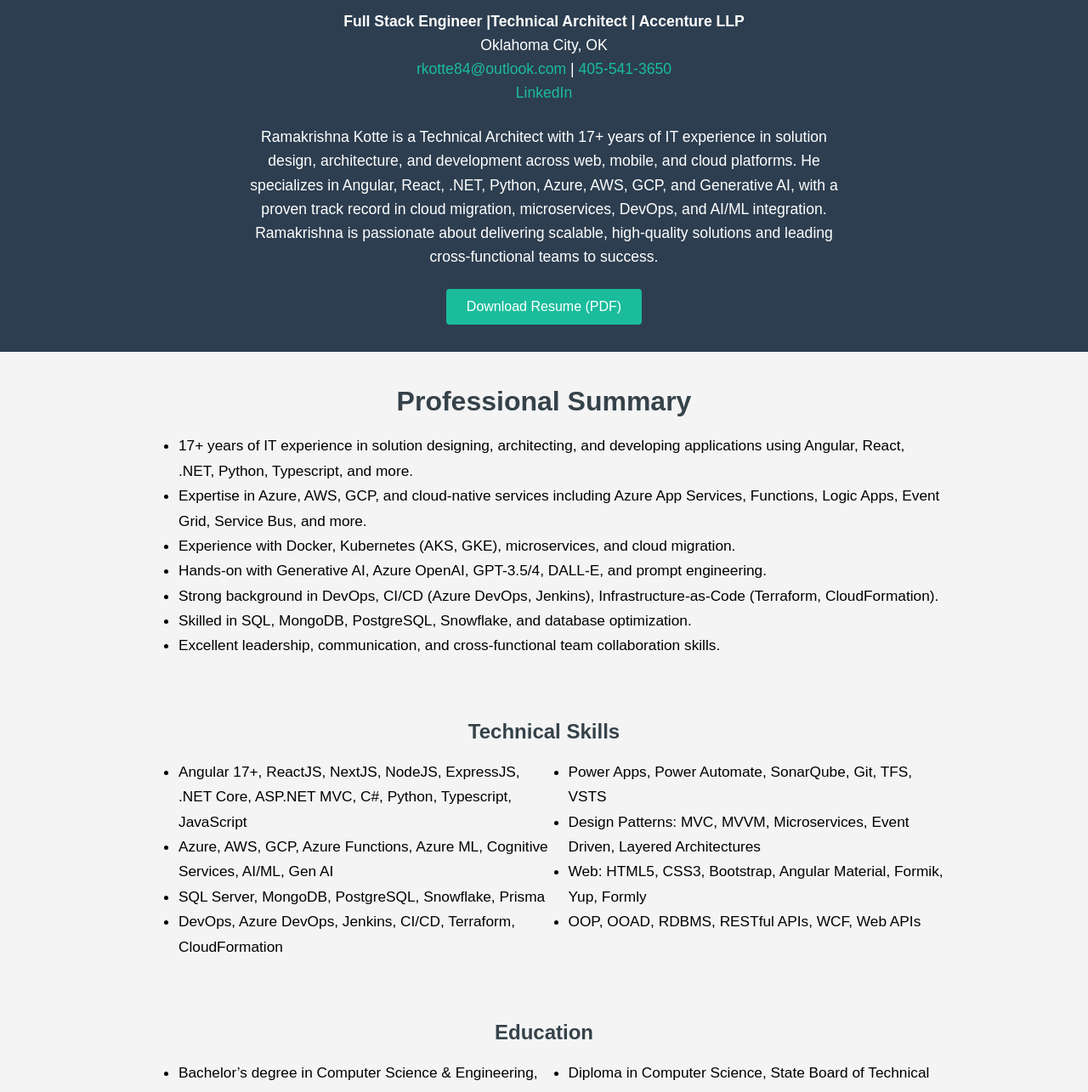
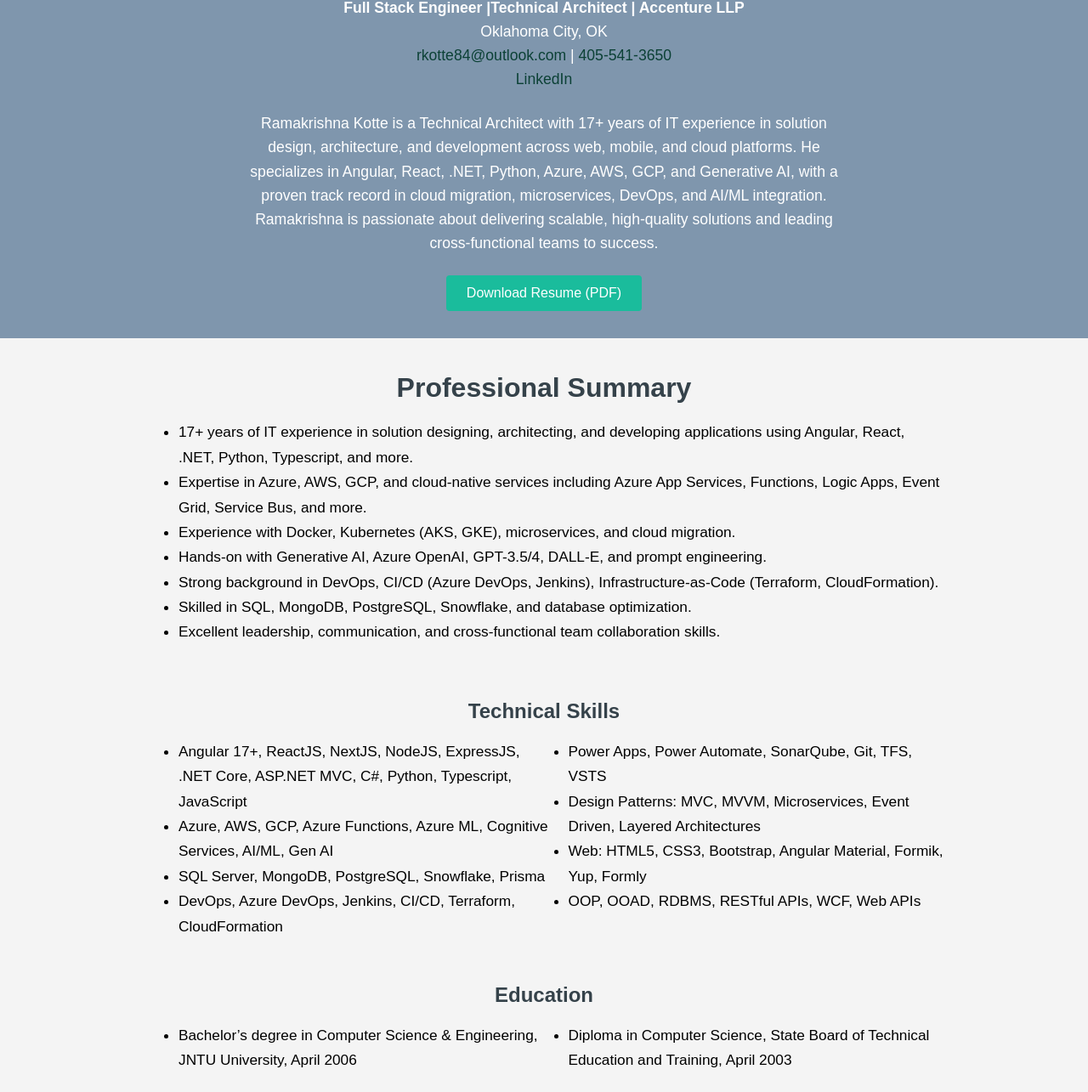
Before and after one commit to rkotte84/myprofile, a website: page src/index.html in a window 1280 px wide. Shown: the part 371-1656 px from the top of the page at 85% size. Drawn offline with Linux system fonts and the light colour scheme.

Commit message:
color adjust

```diff
--- a/src/index.html
+++ b/src/index.html
@@ -22,15 +22,15 @@
     </header>
     <main>
         <!-- Hero section with photo and introduction -->
-        <section class="hero" style="text-align:center; padding: 3rem 1rem 2rem 1rem; background: #2d3e50; color: #fff;">
+        <section class="hero" style="text-align:center; padding: 2rem 1rem 2rem 1rem; background: #7f96ad; color: #fff;">
             <img src="assets/Picture1.jpg" alt="Ramakrishna Kotte Photo" class="profile-image" style="width:150px; height:150px; border-radius:50%; object-fit:cover; border:4px solid #1abc9c; margin-bottom:1rem;">
             <h2 style="margin-top:0.5rem;">Ramakrishna Kotte</h2>
             <p style="margin:0.5rem 0 0.5rem 0; font-size:1.1rem;">
                 <strong>Full Stack Engineer |Technical Architect | Accenture LLP</strong><br>
                 Oklahoma City, OK<br>
-                <a href="mailto:rkotte84@outlook.com" style="color:#1abc9c; text-decoration:none;">rkotte84@outlook.com</a> |
-                <a href="tel:4055413650" style="color:#1abc9c; text-decoration:none;">405-541-3650</a><br>
-                <a href="https://www.linkedin.com/in/ramakrishna-kotte/" target="_blank" style="color:#1abc9c; text-decoration:none;">LinkedIn</a>
+                <a href="mailto:rkotte84@outlook.com" style="color:#0c4136; text-decoration:none;">rkotte84@outlook.com</a> |
+                <a href="tel:4055413650" style="color:#0c4136; text-decoration:none;">405-541-3650</a><br>
+                <a href="https://www.linkedin.com/in/ramakrishna-kotte/" target="_blank" style="color:#0c4136;; text-decoration:none;">LinkedIn</a>
             </p>
             <p style="max-width:700px; margin:1.5rem auto 0 auto; font-size:1.1rem; line-height:1.6;">
                 Ramakrishna Kotte is a Technical Architect with 17+ years of IT experience in solution design, architecture, and development across web, mobile, and cloud platforms. He specializes in Angular, React, .NET, Python, Azure, AWS, GCP, and Generative AI, with a proven track record in cloud migration, microservices, DevOps, and AI/ML integration. Ramakrishna is passionate about delivering scalable, high-quality solutions and leading cross-functional teams to success.
@@ -49,7 +49,7 @@
                 <li>Excellent leadership, communication, and cross-functional team collaboration skills.</li>
             </ul>
         </section>
-        <section style="text-align:center; margin: 2.5rem 0 0 0;">
+        <section style="text-align:center; margin: 2rem 0 0 0;">
             <h2 style="font-size:1.5rem; font-weight:700; margin-bottom:1.2rem;">Technical Skills</h2>
             <ul style="display:inline-block; text-align:left; max-width:900px; margin:0 auto 2rem auto; font-size:1.08rem; line-height:1.7; columns:2;">
                 <li>Angular 17+, ReactJS, NextJS, NodeJS, ExpressJS, .NET Core, ASP.NET MVC, C#, Python, Typescript, JavaScript</li>
@@ -62,14 +62,14 @@
                 <li>OOP, OOAD, RDBMS, RESTful APIs, WCF, Web APIs</li>
             </ul>
         </section>
-        <section style="text-align:center; margin: 2.5rem 0 0 0;">
+        <section style="text-align:center; margin: 1rem 0 0 0;">
             <h2 style="font-size:1.5rem; font-weight:700; margin-bottom:1.2rem;">Education</h2>
             <ul style="display:inline-block; text-align:left; max-width:900px; margin:0 auto 2rem auto; font-size:1.08rem; line-height:1.7; columns: 2;">
                 <li>Bachelor’s degree in Computer Science & Engineering, JNTU University, April 2006</li>
                 <li>Diploma in Computer Science, State Board of Technical Education and Training, April 2003</li>
             </ul>
         </section>
-        <section style="text-align:center; margin: 2.5rem 0 0 0;">
+        <section style="text-align:center; margin: 1rem 0 0 0;">
             <h2 style="font-size:1.5rem; font-weight:700; margin-bottom:1.2rem;">Certifications</h2>
             <ul style="display:inline-block; text-align:left; max-width:900px; margin:0 auto 2rem auto; font-size:1.08rem; line-height:1.7; columns: 2;">
                 <li>Technology Architect Associate by Accenture MTA</li>
```
